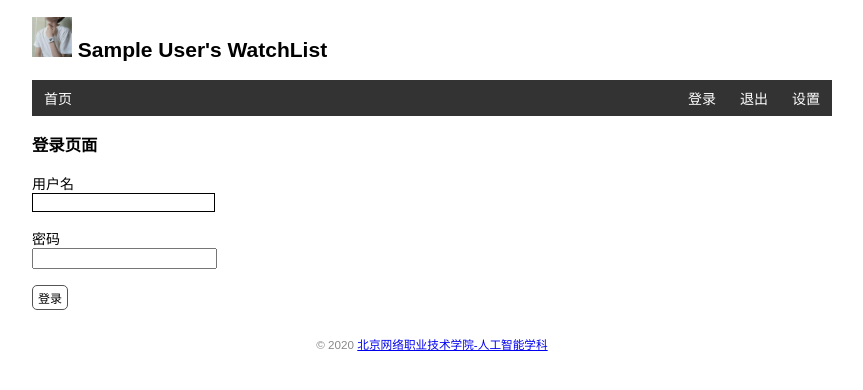
After one commit to Jian-er/watchlist, a Flask app: page /login in a window 1280 px wide. The commit adds this page. Shown: the top 390 px of the page, without its empty margins (208-1071 px from the left). Run offline with Flask 2, Linux system fonts and the light colour scheme; tables that the repository leaves empty hold one stand-in row (values such as "Sample post").

Commit message:
登陆登出

```diff
--- a/app.py
+++ b/app.py
@@ -4,8 +4,10 @@ import click
 from flask import Flask, render_template, request, flash, redirect, url_for
 from flask_sqlalchemy import SQLAlchemy
 from werkzeug.security import generate_password_hash,check_password_hash
+from flask_login import LoginManager,UserMixin,login_user,logout_user,login_required,current_user
 
 app = Flask(__name__)
+app.config['SECRET_KEY'] = 'klasdjlaksd'
 
 WIN = sys.platform.startswith('win')
 if WIN:
@@ -17,7 +19,7 @@ app.config['SQLALCHEMY_DATABASE_URI'] = prefix + os.path.join(app.root_path, 'da
 app.config['SQLALCHEMY_TRACK_MODIFICATIONS'] = False
 db = SQLAlchemy(app)
 
-class User(db.Model):
+class User(db.Model, UserMixin):
     id = db.Column(db.Integer,primary_key=True)
     name = db.Column(db.String(20))
     username = db.Column(db.String(20))
@@ -26,7 +28,7 @@ class User(db.Model):
     def set_password(self, password):
         self.password_hash = generate_password_hash(password)
 
-    def validata_password(self, password):
+    def validate_password(self, password):
         return check_password_hash(self.password_hash, password)
 
 class Movie(db.Model):
@@ -89,10 +91,19 @@ def admin(username, password):
     db.session.commit()
     click.echo('完成')
 
+# Flask-login 初始化操作
+Login_manager = LoginManager(app)   # 实例化扩展类
+@Login_manager.user_loader
+def load_user(user_id):   # 创建用户加载回调函数，接受用户ID作为参数
+    user = User.query.get(int(user_id))
+    return user
+
 # 首页
 @app.route('/', methods=['GET', 'POST'])
 def index():
     if request.method == 'POST':
+        if not current_user.is_authenticated:
+            return redirect(url_for('index'))
         # 获取表单的数据
         title = request.form.get('title')
         year = request.form.get('year')
@@ -114,6 +125,7 @@ def index():
 
 # 编辑电影信息页面
 @app.route('/movie/edit/<int:movie_id>', methods=['GET', 'POST'])
+@login_required
 def edit(movie_id):
     movie = Movie.query.get_or_404(movie_id)
 
@@ -132,14 +144,55 @@ def edit(movie_id):
         return redirect(url_for('index'))
     return render_template('edit.html', movie=movie)
 
+@app.route('/settings',methods=['GET','POST'])
+@login_required
+def settings():
+    if request.method == 'POST':
+        name = request.form['name']
+
+        if not name or len(name)>20:
+            flash('输入错误')
+            return redirect(url_for('settings'))
+
+        current_user.name = name
+        db.session.commit()
+        flash('设置name成功')
+        return redirect(url_for('index'))
+
+    return render_template('settings.html')
 
 # 删除信息
 @app.route('/movie/delete/<int:movie_id>', methods=['POST'])
+@login_required
 def delete(movie_id):
     movie = Movie.query.get_or_404(movie_id)
     db.session.delete(movie)
     db.session.commit()
     flash('删除数据成功')
+    return redirect(url_for('index'))
+
+@app.route('/login',methods=['GET','POST'])
+def login():
+    if request.method == 'POST':
+        username = request.form['username']
+        password = request.form['password']
+
+        if not username or not password:
+            flash('输入错误')
+            return redirect(url_for('login'))
+        user = User.query.first()
+        if username == user.username and user.validate_password(password):
+            login_user(user)  # 登录用户
+            flash('登录成功')
+            return redirect(url_for('index'))  # 登录成功返回首页
+        flash('用户名或密码输入错误')
+        return redirect(url_for('login'))
+    return render_template('login.html')
+
+@app.route('/logout')
+def logout():
+    logout_user()
+    flash('退出登录')
     return redirect(url_for('index'))
 
 
--- a/static/style.css
+++ b/static/style.css
@@ -44,6 +44,8 @@ nav ul{
 }
 nav li {
     float: left;
+    display: flex;
+    align-items: center
 }
 nav li a{
     display: block;
@@ -57,6 +59,8 @@ nav li a:hover{
 }
 .float-right{
     float: right;
+    display: inline;
+    margin: 2px 5px;
 }
 .vbd{
     font-size: 12px;
--- a/templates/base.html
+++ b/templates/base.html
@@ -25,6 +25,11 @@
             <li>
                 <a href="{{ url_for('index') }}">首页</a>
             </li>
+            <li style="float: right">
+                <a href="{{ url_for('login') }}">登录</a>
+                <a href="{{ url_for('logout') }}">退出</a>
+                <a href="{{ url_for('settings') }}">设置</a>
+            </li>
         </ul>
     </nav>
     {% block content %} {% endblock %}
--- /dev/null
+++ b/templates/login.html
@@ -0,0 +1,14 @@
+{% extends 'base.html' %}
+
+{% block content %}
+    <h3>登录页面</h3>
+    <form action="" method="post">
+        用户名<br>
+        <input type="text" name="username" required><br><br>
+
+        密码<br>
+        <input type="password" name="password" required><br><br>
+
+        <input class="btn" type="submit" name='submit' value="登录">
+    </form>
+{% endblock %}
```
Also changed, not shown: templates/index.html (+7 -3 lines), templates/settings.html (added, +10 -0 lines), static/images/3.jpg (added).
